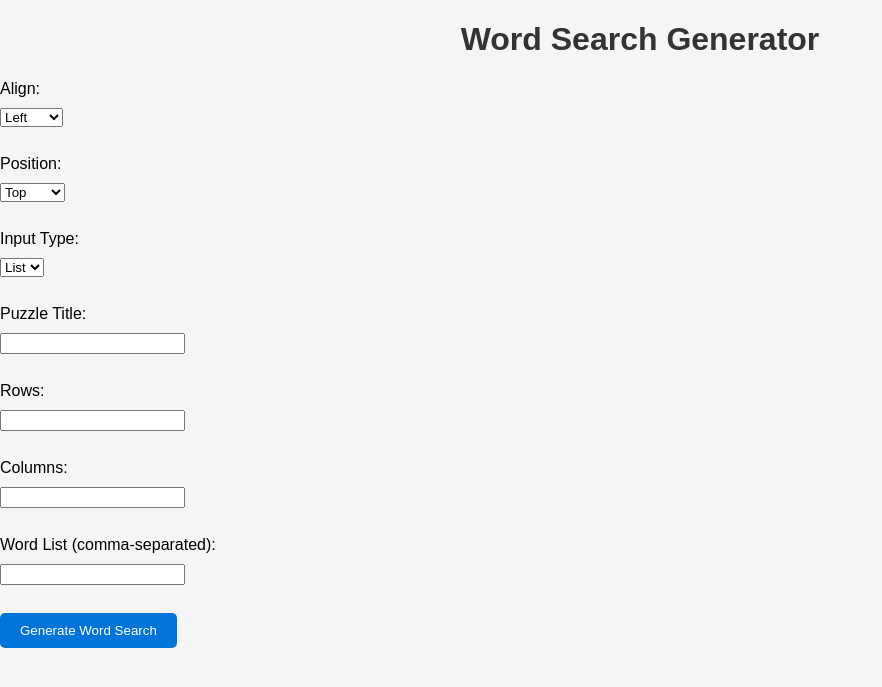
After one commit to reginaldcobb/word_search_api, a FastAPI app: template templates/create_wordsearch.html in a window 1280 px wide. The commit adds this page. Shown: the top 687 px of the page, without its empty margins (0-882 px from the left). Run offline with FastAPI, Linux system fonts and the light colour scheme; the template is opened without the code that fills it, so the values that code supplies are empty.

Commit message:
updated for header in docx and txt

```diff
--- a/main.py
+++ b/main.py
@@ -1,9 +1,11 @@
 from enum import Enum
 import os
 import random
+import json
 
-from fastapi import FastAPI, File, UploadFile, Request
+from fastapi import FastAPI, File, UploadFile, Request, Form
 from fastapi.responses import FileResponse, HTMLResponse
+from fastapi.staticfiles import StaticFiles
 
 from fastapi.templating import Jinja2Templates
 
@@ -45,19 +47,48 @@ class WordSearchModel(BaseModel):
 # Create a Jinja2Templates instance for rendering HTML templates
 templates = Jinja2Templates(directory="templates")
 
-# Define the path to the static folder
 static_folder = "static"
 
+# Mount the static directory
+app.mount("/static", StaticFiles(directory="static"), name="static")
+
 # Check if the static folder exists, and create it if not
-if not os.path.exists(static_folder):
-    os.makedirs(static_folder)
+# if not os.path.exists(static_folder):
+#     os.makedirs(static_folder)
 
+@app.get("/")
+async def index(request: Request):
+    return templates.TemplateResponse("create_wordsearch.html", {"request": request})
 
-@app.get("/file_links", response_class=HTMLResponse)
-async def file_links(request: Request):
+@app.get("/get_file_links")
+async def get_file_links():
+    file1_link = "/static/docx-out.docx"
+    file2_link = "/static/docx-out_solution.docx"
+    file3_link = "/static/svg_out.svg"
+    file4_link = "/static/svg_out_solution.svg"
+    file5_link = "/static/text_out.txt"
+    file6_link = "/static/text_out_solution.txt"
+
+    # Create a dictionary with file paths
+    file_paths = {
+        "Word Search Puzzle Solution - MS Word version": file1_link,
+        "Word Search Puzzle - MS Word version": file2_link,
+        "Word Search Puzzle Solution - SVG version": file3_link,
+        "Word Search Puzzle - SVG version": file4_link,
+        "Word Search Puzzle Solution - Text version": file5_link,
+        "Word Search Puzzle - Text version": file6_link
+    }
+
+    # Serialize the dictionary to JSON
+    response_data = json.dumps(file_paths)
+
+    return response_data
+
+@app.get("/get_files", response_class=HTMLResponse)
+async def get_files(request: Request):
     # Define the links to the files
     # file1_link = "/static/docx-out.docx"
-    file1_link = f"static/docx-out.docx"
+    file1_link = f"/static/docx-out.docx"
     print("file1_link=", file1_link)
     file2_link = "/static/docx-out_solution.docx"
     file3_link = "/static/svg_out.svg"
@@ -77,7 +108,7 @@ async def file_links(request: Request):
     })
 
 @app.get("/get_wordsearch")
-async def create_wordsearch():
+async def get_wordsearch():
     files_to_return = []
 
     # List of file extensions you want to include
@@ -93,20 +124,8 @@ async def create_wordsearch():
     responses = [FileResponse(file_path) for file_path in files_to_return]
     return responses
 
-
 @app.post("/create_wordsearch")
 async def create_wordsearch(data: WordSearchModel ):
-    # Read in words from file or from list
-    # if data.input == WordInputType.file:
-    #     words = []
-    #     pass
-        # if word_file:
-        #     async for line in word_file:
-        #         line_str = line.decode('utf-8').strip()
-        #         line_words = line_str.split(',')
-        #         words.extend(line_words)
-        # else:
-        #     return 'File selected but No file uploaded', 400
 
     # Set config variables
     docx_output_file = "docx-out.docx"
@@ -122,17 +141,18 @@ async def create_wordsearch(data: WordSearchModel ):
     font_blue_value = "0x00"
 
     # Generate the grids
-    grids = generate_puzzle(data.word_list, data.row, data.column, data.title.text, data.title.align, data.title.position)
+    # grids = generate_puzzle(data.word_list, data.row, data.column, data.title.text, data.title.align, data.title.position)
+    grids = generate_puzzle(data.word_list, data.row, data.column)
 
     print_docx(data.word_list, grids[0], grids[1], docx_output_file, docx_output_solution_file,  data.row, data.column, data.title.text,
-            data.title.position, data.title.align,  font_type, font_size, font_red_value, font_green_value, font_blue_value)
+           data.title.align, data.title.position, font_type, font_size, font_red_value, font_green_value, font_blue_value)
 
     # Print the SVG version of the puzzles
-    print_svg(data.word_list, grids[0], grids[1], svg_output_file, svg_output_solution_file, data.row, data.column)
+    print_svg(data.word_list, grids[0], grids[1], svg_output_file, svg_output_solution_file, data.row, data.column, data.title.text, data.title.align, data.title.position)
 
     # Print the Text version of the puzzles
     print_text(data.word_list, grids[0], grids[1], text_output_file,
-            text_output_solution_file, data.row, data.column)
+            text_output_solution_file, data.row, data.column, data.title.text, data.title.align, data.title.position)
 
     return {
         "input": data.input,
@@ -143,8 +163,7 @@ async def create_wordsearch(data: WordSearchModel ):
         "title": data.title.model_dump() if data.title else None,
     }
 
-
-def generate_puzzle(words, rows, cols, title, title_align, title_pos):
+def generate_puzzle(words, rows, cols):
 
     directions = []
 
@@ -238,7 +257,7 @@ def generate_puzzle(words, rows, cols, title, title_align, title_pos):
 
     return [grid, placed_grid]
 
-def print_svg(words, grid, placed_grid, svg_filename, svg_solution_filename, rows, cols):
+def print_svg(words, grid, placed_grid, svg_filename, svg_solution_filename, rows, cols, title, align, position):
 
     width = len(grid[0])
     height = len(grid)
@@ -257,13 +276,36 @@ def print_svg(words, grid, placed_grid, svg_filename, svg_solution_filename, row
         f.write(
             # Make svg display area larger to accomodate words below the puzzle
             f'<svg xmlns="http://www.w3.org/2000/svg" width="{width * cell_size*2}" height="{height * cell_size *2}">\n')
+        if (position == PositionType.top):
+            match align:
+                case AlignType.left:
+                    x = 2
+                    y=0
+                    print ("left", x, len(title))
+                case AlignType.middle:
+                    x = (width)/2  - ((len(title)-1)/2)
+                    # x=2
+                    y=0
+                    print ("middle", x, len(title))
+                case AlignType.right:
+                    x = ((width)) - ((len(title)/2-1))
+                    y=0
+                    print ("right", x, (len(title)))
+                case _:
+                    pass
+
+            # write the title
+            # f.write(f'\t<rect x="{x * cell_size}" y="{y * cell_size}" width="{cell_size}" height="{cell_size}" fill-opacity="0" />\n')
+
+            # f.write(f'\t<text x="{x * (cell_size + cell_size / 2)}" y="{y * cell_size + cell_size / 2}" text-anchor="middle" alignment-baseline="middle" fill="black" font-weight = "900">{title}</text>\n')
+            # f.write(f'\t<text x="{x * cell_size }" y="{y * cell_size + cell_size / 2}" text-anchor="middle" alignment-baseline="middle" fill="black" font-weight = "900">{title}</text>\n')
 
         for y in range(height):
             for x in range(width):
                 f.write(
-                    f'\t<rect x="{x * cell_size}" y="{y * cell_size}" width="{cell_size}" height="{cell_size}" fill-opacity="0" />\n')
+                    f'\t<rect x="{x * cell_size}" y="{(y+1) * cell_size}" width="{cell_size}" height="{cell_size}" fill-opacity="0" />\n')
                 f.write(
-                    f'\t<text x="{x * cell_size + cell_size / 2}" y="{y * cell_size + cell_size / 2}" text-anchor="middle" alignment-baseline="middle" fill="black">{grid[y][x]}</text>\n')
+                    f'\t<text x="{x * cell_size + cell_size / 2}" y="{(y+1) * cell_size + cell_size / 2}" text-anchor="middle" alignment-baseline="middle" fill="black">{grid[y][x]}</text>\n')
 
         # Loop over the words and add them to the SVG file
         for i, word in enumerate(words):
@@ -280,6 +322,7 @@ def print_svg(words, grid, placed_grid, svg_filename, svg_solution_filename, row
         solution.write(
             # Make svg display area larger to accomodate words below the puzzle
             f'<svg xmlns="http://www.w3.org/2000/svg" width="{width * cell_size*2}" height="{height * cell_size*2}">\n')
+
         for y in range(height):
             for x in range(width):
                 if (placed_grid[y][x]) == '%':
@@ -308,7 +351,7 @@ def print_svg(words, grid, placed_grid, svg_filename, svg_solution_filename, row
 
     return [svg_file, svg_solution_file]
 
-def print_docx(words, grid, placed_grid, docx_filename, docx_filename_solution, width, height, puzzle_title, puzzle_title_position, puzzle_title_align, font_type, font_size, red, green, blue):
+def print_docx(words, grid, placed_grid, docx_filename, docx_filename_solution, width, height, title, align, position,  font_type, font_size, red, green, blue):
 
     mydoc = Document()
     mydoc_docx = mydoc.add_paragraph()
@@ -326,22 +369,22 @@ def print_docx(words, grid, placed_grid, docx_filename, docx_filename_solution,
             longest_word = word
 
     # Check how title is aliigned
-    if (puzzle_title_align == AlignType.left):
+    if (align == AlignType.left):
         title_space = 0
-    elif (puzzle_title_align == AlignType.right):
-        title_space = int((int(height)*2 - len(puzzle_title) - 1))
+    elif (align == AlignType.right):
+        title_space = int((int(height)*2 - len(title) - 1))
     else:
-        title_space = int((int(height)*2 - len(puzzle_title)) / 2)
+        title_space = int((int(height)*2 - len(title)) / 2)
 
     # Check if Print at TOP or BOTTOM
-    if (puzzle_title_position == PositionType.top):
+    if (position == PositionType.top):
         # Print the Title First
 
         for i in range(title_space):
             doc = mydoc_docx.add_run(" ")
 
         # print Title
-        doc = mydoc_docx.add_run(puzzle_title)
+        doc = mydoc_docx.add_run(title)
         doc = mydoc_docx.add_run("\n")
 
     for x in range(width):
@@ -351,14 +394,14 @@ def print_docx(words, grid, placed_grid, docx_filename, docx_filename_solution,
             doc = mydoc_docx.add_run(" ")
         doc = mydoc_docx.add_run("\n")
 
-    if (puzzle_title_position == PositionType.bottom):
-        # Print the Title First
+    if (position == PositionType.bottom):
+        # Print the Title Last
 
         for i in range(title_space):
             doc = mydoc_docx.add_run(" ")
 
             # print Title
-        doc = mydoc_docx.add_run(puzzle_title)
+        doc = mydoc_docx.add_run(title)
         doc = mydoc_docx.add_run("\n")
 
     # Define the number of columns and rows
@@ -391,14 +434,14 @@ def print_docx(words, grid, placed_grid, docx_filename, docx_filename_solution,
     # mydoc.add_page_break()
 
     # Check if Print at TOP or BOTTOM
-    if (puzzle_title_position == PositionType.top):
+    if (position == PositionType.top):
         # Print the Title First
 
         for i in range(title_space):
             doc = mydoc_docx.add_run(" ")
 
             # print Title
-        doc = mydoc_docx.add_run(puzzle_title)
+        doc = mydoc_docx.add_run(title)
         doc = mydoc_docx.add_run("\n")
 
     for x in range(width):
@@ -413,13 +456,13 @@ def print_docx(words, grid, placed_grid, docx_filename, docx_filename_solution,
             doc = mydoc_docx.add_run(" ")
         doc = mydoc_docx.add_run("\n")
 
-    if (puzzle_title_position == PositionType.bottom):
+    if (position == PositionType.bottom):
         # Print the Title First
         for i in range(title_space):
             doc = mydoc_docx.add_run(" ")
 
         # print Title
-        doc = mydoc_docx.add_run(puzzle_title)
+        doc = mydoc_docx.add_run(title)
         doc = mydoc_docx.add_run("\n")
 
     # Define the number of columns and rows
@@ -440,8 +483,7 @@ def print_docx(words, grid, placed_grid, docx_filename, docx_filename_solution,
     filename = os.path.join(static_folder, docx_filename_solution)
     mydoc_solution.save(filename)
 
-
-def print_text(words, grid, placed_grid, text_filename, test_solution_filename, rows, cols):
+def print_text(words, grid, placed_grid, text_filename, test_solution_filename, rows, cols, title, align, position):
 
     words.sort()
     longest_word = ''
@@ -459,14 +501,41 @@ def print_text(words, grid, placed_grid, text_filename, test_solution_filename,
     num_columns = 3
     col_buffer = 4
 
+    # Check how title is aliigned
+    if (align == AlignType.left):
+        title_space = 0
+    elif (align == AlignType.right):
+        title_space = int((int(cols)*2 - len(title) - 1))
+    else:
+        title_space = int((int(cols)*2 - len(title)) / 2)
+
+
     with open(text_file, 'w') as f:
+
+        # Check if Print at TOP
+        if (position == PositionType.top):
+            # Print the Title at top
+            for y in range(title_space):
+                f.write(" ")
+            f.write(title)
+            f.write('\n')
+
         for x in range(rows):
             for y in range(cols):
                 f.write(grid[x][y])
                 f.write(" ")
             f.write('\n')
 
-        # Loop over the words and add them to the SVG file
+        # Check if Print at TOP or BOTTOM
+        if (position == PositionType.bottom):
+            # Print the Title at bottom
+            for y in range(title_space):
+                f.write(" ")
+            f.write(title)
+            f.write('\n')
+            f.write('\n')
+
+        # Loop over the words and add them to the text file
         for i, word in enumerate(words):
             row = i // num_columns
             col = i % num_columns
--- /dev/null
+++ b/templates/create_wordsearch.html
@@ -0,0 +1,119 @@
+<!DOCTYPE html>
+<html lang="en">
+<head>
+    <meta charset="UTF-8">
+    <meta name="viewport" content="width=device-width, initial-scale=1, shrink-to-fit=no">
+    <title>Word Search Generator</title>
+</head>
+<body>
+    <h1>Word Search Generator</h1>
+
+    <label for="align">Align:</label>
+    <select id="align" name="align">
+        <option value="LEFT">Left</option>
+        <option value="CENTER">Center</option>
+        <option value="RIGHT">Right</option>
+    </select><br>
+
+    <label for="position">Position:</label>
+    <select id="position" name="position">
+        <option value="TOP">Top</option>
+        <option value="BOTTOM">Bottom</option>
+    </select><br>
+
+    <label for="inputType">Input Type:</label>
+    <select id="inputType" name="input_type">
+        <option value="LIST">List</option>
+        <option value="FILE">File</option>
+    </select><br>
+
+    <label for="title">Puzzle Title:</label>
+    <input type="text" id="title" required><br>
+
+    <label for="rows">Rows:</label>
+    <input type="number" id="rows" required><br>
+
+    <label for="columns">Columns:</label>
+    <input type="number" id="columns" required><br>
+
+    <label for="wordList">Word List (comma-separated):</label>
+    <input type="text" id="wordList" required><br>
+
+    <button id="generateButton">Generate Word Search</button>
+
+    <div id="wordSearchOutput"></div>
+
+    <script>
+        document.getElementById('generateButton').addEventListener('click', function () {
+            const input_type = document.getElementById('input_type');
+            const title = {
+                align: document.getElementById('align').value,
+                position: document.getElementById('position').value,
+                text: document.getElementById('title').value
+            };
+            const rows = parseInt(document.getElementById('rows').value);
+            const columns = parseInt(document.getElementById('columns').value);
+            const wordList = document.getElementById('wordList').value.split(',');
+
+            const data = {
+                input_type,
+                title,
+                rows,
+                columns,
+                word_list: wordList
+            };
+
+            fetch('/create_wordsearch', {
+                method: 'POST',
+                headers: {
+                    'Content-Type': 'application/json'
+                },
+                body: JSON.stringify(data)
+            })
+            .then(response => response.json())
+            .then(data => {
+                document.getElementById('wordSearchOutput').innerHTML = data.puzzle;
+            });
+        });
+    </script>
+</body>
+
+<style>
+    body {
+        font-family: Arial, sans-serif;
+        background-color: #f5f5f5;
+        margin: 0;
+        padding: 0;
+    }
+    h1 {
+        text-align: center;
+        color: #333;
+    }
+    form {
+        width: 50%;
+        margin: 0 auto;
+        background-color: #fff;
+        padding: 20px;
+        border-radius: 5px;
+        box-shadow: 0 0 10px rgba(0, 0, 0, 0.2);
+    }
+    label, input, select {
+        display: block;
+        margin-bottom: 10px;
+    }
+    #generateButton {
+        background-color: #0074D9;
+        color: #fff;
+        border: none;
+        padding: 10px 20px;
+        border-radius: 5px;
+        cursor: pointer;
+    }
+    #generateButton:hover {
+        background-color: #0056b3;
+    }
+    #wordSearchOutput {
+        margin-top: 20px;
+    }
+</style>
+</html>
--- a/test_words.txt
+++ b/test_words.txt
@@ -1,3 +1,5 @@
+CHEESE,BACON,TACOS,SUSHI,PIZZA,DONUTS,BURGER,FRIES,SALAD,GRAPES,YOGURT,PASTA,SANDWICH,SHRIMP,AVOCADO,NACHOS,PANCAKE,CROISSANT,WAFFLE,BAGEL
+
 CHEESE,BACON,TACOS,SUSHI,PIZZA,DONUTS,BURGER,FRIES,SALAD,GRAPES,YOGURT,PASTA,SANDWICH,SHRIMP,AVOCADO,NACHOS,PANCAKE,CROISSANT,WAFFLE,BAGEL
 
 "CHEESE","BACON","TACOS","SUSHI","PIZZA","DONUTS","BURGER","FRIES","SALAD","GRAPES","YOGURT","PASTA","SANDWICH","SHRIMP","AVOCADO","NACHOS","PANCAKE","CROISSANT","WAFFLE","BAGEL"
```
Also changed, not shown: static/text_out.txt (deleted, +0 -27 lines), static/text_out_solution.txt (deleted, +0 -27 lines), templates/template.html (+6 -6 lines), static/svg_out.svg (deleted), static/svg_out_solution.svg (deleted), 2 other files.
